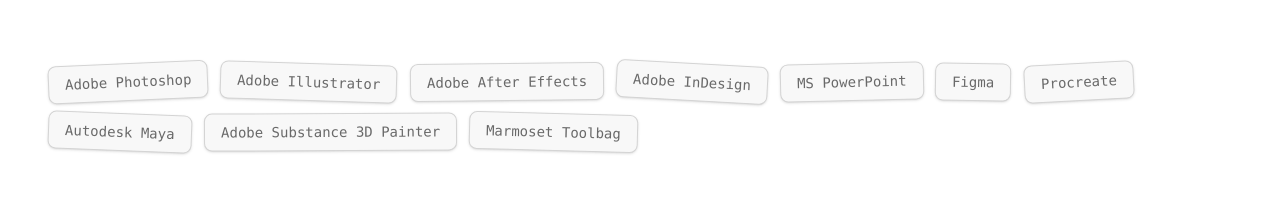
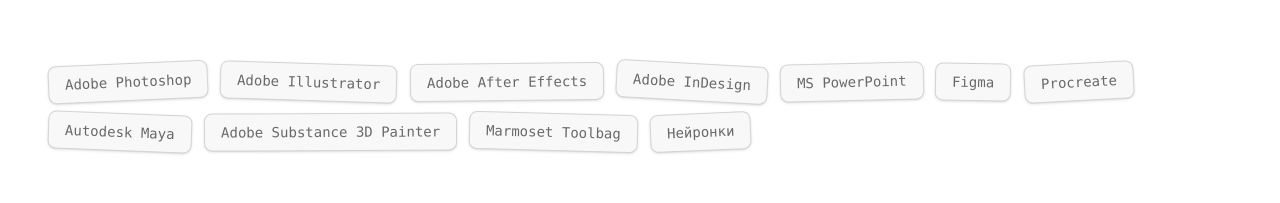
Before and after one commit to forrebl/for, a React (Vite) app: page /about in a window 1280 px wide. Shown: the part 1335-1538 px from the top of the page. Built offline with nearby package versions, Linux system fonts and the light colour scheme.

Commit message:
Add neural networks to tools

```diff
--- a/src/pages/About.tsx
+++ b/src/pages/About.tsx
@@ -18,6 +18,7 @@
   'Autodesk Maya',
   'Adobe Substance 3D Painter',
   'Marmoset Toolbag',
+  'Нейронки',
 ];
 
 /* разрозненные углы наклона для эффекта «гаек в куче» */
```
